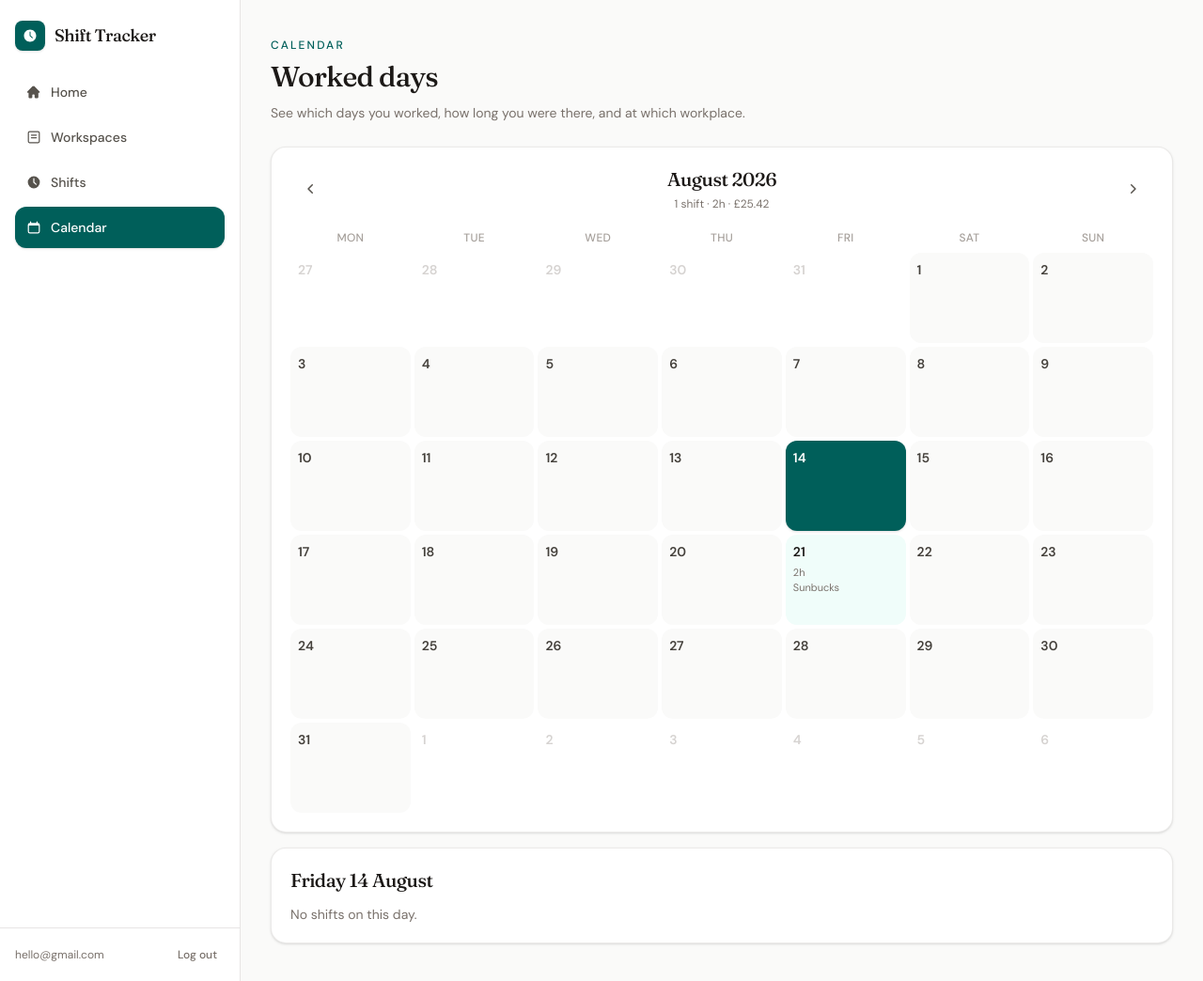
After one commit to TharHtet236401/HourPilot, a Django app: page /calendar/ in a window 1280 px wide. The commit adds this page. Shown: the whole page at 94% size. Run offline with Django 5.2, Linux system fonts and the light colour scheme; a user stored in the database is signed in; data comes from the database, SQL or seed files in the repository; both versions use the stored data as it was after the commit.

Commit message:
added the calendar page

```diff
--- /dev/null
+++ b/shifts/templates/shifts/calendar.html
@@ -0,0 +1,17 @@
+{% extends "app.html" %}
+
+{% block title %}Calendar | Shift Tracker{% endblock %}
+
+{% block app_content %}
+<div class="px-4 py-6 sm:px-8 sm:py-10">
+    <p class="text-xs font-medium uppercase tracking-[0.18em] text-teal-800">Calendar</p>
+    <h1 class="mt-2 font-serif text-2xl tracking-tight text-stone-900 sm:text-3xl">Worked days</h1>
+    <p class="mt-2 max-w-xl text-sm leading-6 text-stone-500">
+        See which days you worked, how long you were there, and at which workplace.
+    </p>
+
+    <div id="calendar-root" class="mt-6">
+        {% include "shifts/partials/calendar.html" %}
+    </div>
+</div>
+{% endblock %}
--- /dev/null
+++ b/shifts/templates/shifts/partials/calendar.html
@@ -0,0 +1,100 @@
+<div class="rounded-2xl border border-stone-200/80 bg-white p-4 shadow-sm sm:p-5">
+    <div class="flex items-center justify-between gap-3">
+        <a
+            href="{% url 'shift_calendar' %}?year={{ prev_year }}&month={{ prev_month }}"
+            hx-get="{% url 'shift_calendar' %}?year={{ prev_year }}&month={{ prev_month }}"
+            hx-target="#calendar-root"
+            hx-swap="innerHTML"
+            hx-push-url="true"
+            class="inline-flex size-11 items-center justify-center rounded-xl text-stone-600 transition hover:bg-stone-100"
+            aria-label="Previous month"
+        >
+            <svg xmlns="http://www.w3.org/2000/svg" viewBox="0 0 20 20" fill="currentColor" class="size-5">
+                <path fill-rule="evenodd" d="M11.78 5.22a.75.75 0 0 1 0 1.06L8.06 10l3.72 3.72a.75.75 0 1 1-1.06 1.06l-4.25-4.25a.75.75 0 0 1 0-1.06l4.25-4.25a.75.75 0 0 1 1.06 0Z" clip-rule="evenodd" />
+            </svg>
+        </a>
+        <div class="text-center">
+            <h2 class="font-serif text-xl tracking-tight text-stone-900">{{ title }}</h2>
+            <p class="mt-1 text-xs text-stone-500">
+                {{ month_summary.count }} shift{{ month_summary.count|pluralize }}
+                · {{ month_summary.hours_display }}
+                · £{{ month_summary.pay }}
+            </p>
+        </div>
+        <a
+            href="{% url 'shift_calendar' %}?year={{ next_year }}&month={{ next_month }}"
+            hx-get="{% url 'shift_calendar' %}?year={{ next_year }}&month={{ next_month }}"
+            hx-target="#calendar-root"
+            hx-swap="innerHTML"
+            hx-push-url="true"
+            class="inline-flex size-11 items-center justify-center rounded-xl text-stone-600 transition hover:bg-stone-100"
+            aria-label="Next month"
+        >
+            <svg xmlns="http://www.w3.org/2000/svg" viewBox="0 0 20 20" fill="currentColor" class="size-5">
+                <path fill-rule="evenodd" d="M8.22 5.22a.75.75 0 0 1 1.06 0l4.25 4.25a.75.75 0 0 1 0 1.06l-4.25 4.25a.75.75 0 0 1-1.06-1.06L11.94 10 8.22 6.28a.75.75 0 0 1 0-1.06Z" clip-rule="evenodd" />
+            </svg>
+        </a>
+    </div>
+
+    <div class="mt-4 grid grid-cols-7 gap-1 text-center text-[11px] font-medium uppercase tracking-wide text-stone-400 sm:text-xs">
+        {% for label in weekday_labels %}
+            <div class="py-1">{{ label }}</div>
+        {% endfor %}
+    </div>
+
+    <div class="mt-1 grid grid-cols-7 gap-1">
+        {% for week in weeks %}
+            {% for day in week %}
+                <a
+                    href="{% url 'shift_calendar' %}?year={{ year }}&month={{ month }}&day={{ day.date|date:'Y-m-d' }}"
+                    hx-get="{% url 'shift_calendar' %}?year={{ year }}&month={{ month }}&day={{ day.date|date:'Y-m-d' }}"
+                    hx-target="#calendar-root"
+                    hx-swap="innerHTML"
+                    hx-push-url="true"
+                    class="min-h-14 rounded-xl p-1.5 text-left transition sm:min-h-24 sm:p-2 {% if day.is_selected %}bg-teal-800 text-white shadow-sm{% elif day.has_shifts %}bg-teal-50 text-stone-900 hover:bg-teal-100{% elif day.in_month %}bg-stone-50 text-stone-700 hover:bg-stone-100{% else %}bg-white text-stone-300{% endif %}"
+                >
+                    <span class="block text-xs font-semibold sm:text-sm {% if day.is_today and not day.is_selected %}text-teal-800{% endif %}">
+                        {{ day.date.day }}
+                    </span>
+                    {% if day.has_shifts %}
+                        <span class="mt-1 hidden text-[11px] leading-4 sm:block {% if day.is_selected %}text-teal-50{% else %}text-stone-500{% endif %}">
+                            {{ day.hours_display }}
+                            {% for shift in day.shifts %}
+                                <span class="block truncate">{{ shift.workplace.name }}</span>
+                            {% endfor %}
+                        </span>
+                        <span class="mt-1 block size-1.5 rounded-full {% if day.is_selected %}bg-white{% else %}bg-teal-700{% endif %} sm:hidden"></span>
+                    {% endif %}
+                </a>
+            {% endfor %}
+        {% endfor %}
+    </div>
+</div>
+
+<section class="mt-4 rounded-2xl border border-stone-200/80 bg-white p-5 shadow-sm">
+    {% if selected %}
+        <h2 class="font-serif text-xl tracking-tight text-stone-900">
+            {{ selected|date:"l j F" }}
+        </h2>
+        {% if selected_shifts %}
+            <ul class="mt-4 divide-y divide-stone-100">
+                {% for shift in selected_shifts %}
+                    <li class="flex items-start justify-between gap-3 py-3 first:pt-0 last:pb-0">
+                        <div class="min-w-0">
+                            <p class="truncate font-medium text-stone-900">{{ shift.workplace.name }}</p>
+                            <p class="mt-0.5 text-sm text-stone-500">
+                                {{ shift.start_time }} – {{ shift.end_time }}
+                                · {{ shift.duration_display }}
+                            </p>
+                        </div>
+                        <p class="shrink-0 font-semibold text-stone-900">£{{ shift.estimated_earnings }}</p>
+                    </li>
+                {% endfor %}
+            </ul>
+        {% else %}
+            <p class="mt-3 text-sm text-stone-500">No shifts on this day.</p>
+        {% endif %}
+    {% else %}
+        <p class="text-sm text-stone-500">Select a day to see where you worked and for how long.</p>
+    {% endif %}
+</section>
--- a/shifts/urls.py
+++ b/shifts/urls.py
@@ -3,6 +3,7 @@ from . import views
 
 urlpatterns = [
     path("", views.home, name="home"),
+    path("calendar/", views.shift_calendar, name="shift_calendar"),
     path("shifts/", views.shift_list, name="shift_list"),
     path("shifts/add/", views.shift_create, name="shift_create"),
     path("shifts/<int:pk>/edit/", views.shift_update, name="shift_update"),
--- a/shifts/views.py
+++ b/shifts/views.py
@@ -1,12 +1,20 @@
+from datetime import date
+
 from django.contrib import messages
 from django.contrib.auth.decorators import login_required
 from django.shortcuts import get_object_or_404, render
+from django.utils import timezone
 
 from workspaces.models import Workplace
 
 from .forms import ShiftForm
 from .models import Shift
-from .services import dashboard_stats, empty_dashboard_stats
+from .services import (
+    calendar_month,
+    dashboard_stats,
+    empty_calendar_month,
+    empty_dashboard_stats,
+)
 
 
 def _user_shifts(user):
@@ -39,6 +47,46 @@ def home(request):
             "shifts/home.html",
             {"stats": empty_dashboard_stats()},
         )
+
+
+def _calendar_context(request):
+    today = timezone.localdate()
+    try:
+        year = int(request.GET.get("year", today.year))
+        month = int(request.GET.get("month", today.month))
+        date(year, month, 1)
+    except (TypeError, ValueError):
+        year, month = today.year, today.month
+
+    selected = None
+    selected_value = request.GET.get("day")
+    if selected_value:
+        try:
+            selected = date.fromisoformat(selected_value)
+        except ValueError:
+            selected = None
+
+    return calendar_month(request.user, year, month, selected)
+
+
+@login_required
+def shift_calendar(request):
+    try:
+        context = _calendar_context(request)
+        template = (
+            "shifts/partials/calendar.html"
+            if request.headers.get("HX-Request")
+            else "shifts/calendar.html"
+        )
+        return render(request, template, context)
+    except Exception:
+        messages.error(request, "Could not load the calendar.")
+        template = (
+            "shifts/partials/calendar.html"
+            if request.headers.get("HX-Request")
+            else "shifts/calendar.html"
+        )
+        return render(request, template, empty_calendar_month())
 
 
 @login_required
--- a/static/css/output.css
+++ b/static/css/output.css
@@ -26,6 +26,7 @@
     --color-green-500: oklch(72.3% 0.219 149.579);
     --color-green-800: oklch(44.8% 0.119 151.328);
     --color-teal-50: oklch(98.4% 0.014 180.72);
+    --color-teal-100: oklch(95.3% 0.051 180.801);
     --color-teal-700: oklch(51.1% 0.096 186.391);
     --color-teal-800: oklch(43.7% 0.078 188.216);
     --color-blue-50: oklch(97% 0.014 254.604);
@@ -368,6 +386,9 @@
   }
   .min-h-11 {
     min-height: calc(var(--spacing) * 11);
+  }
+  .min-h-14 {
+    min-height: calc(var(--spacing) * 14);
   }
   .min-h-\[calc\(100vh-4\.5rem\)\] {
     min-height: calc(100vh - 4.5rem);
@@ -430,6 +457,12 @@
   }
   .grid-cols-2 {
     grid-template-columns: repeat(2, minmax(0, 1fr));
+  }
+  .grid-cols-3 {
+    grid-template-columns: repeat(3, minmax(0, 1fr));
+  }
+  .grid-cols-7 {
+    grid-template-columns: repeat(7, minmax(0, 1fr));
   }
   .flex-col {
     flex-direction: column;
@@ -735,6 +783,13 @@
   .text-xs {
     font-size: var(--text-xs);
     line-height: var(--tw-leading, var(--text-xs--line-height));
+  }
+  .text-\[11px\] {
+    font-size: 11px;
+  }
+  .leading-4 {
+    --tw-leading: calc(var(--spacing) * 4);
+    line-height: calc(var(--spacing) * 4);
   }
   .leading-6 {
     --tw-leading: calc(var(--spacing) * 6);
@@ -800,6 +855,9 @@
   .text-red-800 {
     color: var(--color-red-800);
   }
+  .text-stone-300 {
+    color: var(--color-stone-300);
+  }
   .text-stone-400 {
     color: var(--color-stone-400);
   }
@@ -937,8 +1024,17 @@
     outline-style: none;
   }
   @media (width >= 40rem) {
+    .sm\:block {
+      display: block;
+    }
+    .sm\:hidden {
+      display: none;
+    }
     .sm\:inline {
       display: inline;
+    }
+    .sm\:min-h-24 {
+      min-height: calc(var(--spacing) * 24);
     }
     .sm\:w-auto {
       width: auto;
@@ -957,6 +1053,12 @@
     }
     .sm\:gap-3 {
       gap: calc(var(--spacing) * 3);
+    }
+    .sm\:p-2 {
+      padding: calc(var(--spacing) * 2);
+    }
+    .sm\:p-5 {
+      padding: calc(var(--spacing) * 5);
     }
     .sm\:p-8 {
       padding: calc(var(--spacing) * 8);
@@ -981,6 +1083,14 @@
       font-size: var(--text-4xl);
       line-height: var(--tw-leading, var(--text-4xl--line-height));
     }
+    .sm\:text-sm {
+      font-size: var(--text-sm);
+      line-height: var(--tw-leading, var(--text-sm--line-height));
+    }
+    .sm\:text-xs {
+      font-size: var(--text-xs);
+      line-height: var(--tw-leading, var(--text-xs--line-height));
+    }
   }
   @media (width >= 48rem) {
     .md\:static {
@@ -1293,6 +1437,11 @@
   inherits: false;
   initial-value: 0 0 #0000;
 }
+@property --tw-outline-style {
+  syntax: "*";
+  inherits: false;
+  initial-value: solid;
+}
 @property --tw-backdrop-blur {
   syntax: "*";
   inherits: false;
@@ -1359,6 +1508,7 @@
       --tw-ring-offset-width: 0px;
       --tw-ring-offset-color: #fff;
       --tw-ring-offset-shadow: 0 0 #0000;
+      --tw-outline-style: solid;
       --tw-backdrop-blur: initial;
       --tw-backdrop-brightness: initial;
       --tw-backdrop-contrast: initial;
--- a/templates/app.html
+++ b/templates/app.html
@@ -64,6 +64,15 @@
                 </svg>
                 Shifts
             </a>
+            <a
+                href="{% url 'shift_calendar' %}"
+                class="flex min-h-11 items-center gap-2.5 rounded-xl px-3 text-sm font-medium transition {% if request.resolver_match.url_name == 'shift_calendar' %}bg-teal-800 text-white shadow-sm{% else %}text-stone-600 hover:bg-stone-100 hover:text-stone-900{% endif %}"
+            >
+                <svg xmlns="http://www.w3.org/2000/svg" viewBox="0 0 20 20" fill="currentColor" class="size-4">
+                    <path fill-rule="evenodd" d="M5.75 2a.75.75 0 0 1 .75.75V4h7V2.75a.75.75 0 0 1 1.5 0V4h.25A2.75 2.75 0 0 1 18 6.75v8.5A2.75 2.75 0 0 1 15.25 18H4.75A2.75 2.75 0 0 1 2 15.25v-8.5A2.75 2.75 0 0 1 4.75 4H5V2.75A.75.75 0 0 1 5.75 2Zm-1 5.5c-.69 0-1.25.56-1.25 1.25v6.5c0 .69.56 1.25 1.25 1.25h10.5c.69 0 1.25-.56 1.25-1.25v-6.5c0-.69-.56-1.25-1.25-1.25H4.75Z" clip-rule="evenodd" />
+                </svg>
+                Calendar
+            </a>
         </nav>
 
         <div class="mt-auto flex items-center justify-between gap-2 border-t border-stone-200 px-4 py-4">
```
Also changed, not shown: other parts of static/css/output.css (+101 -0 lines), shifts/services.py (+99 -1 lines), db.sqlite3.
